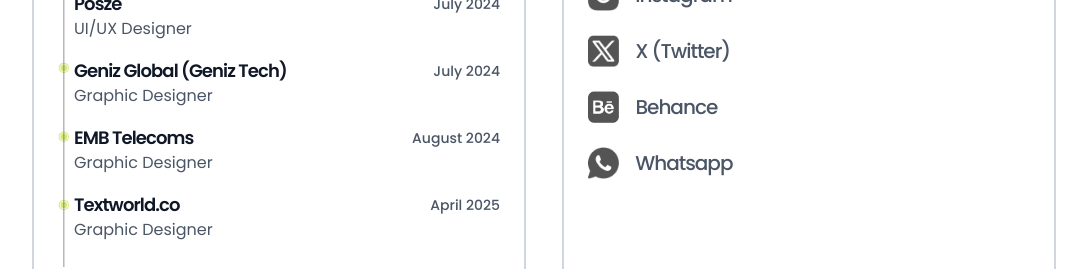
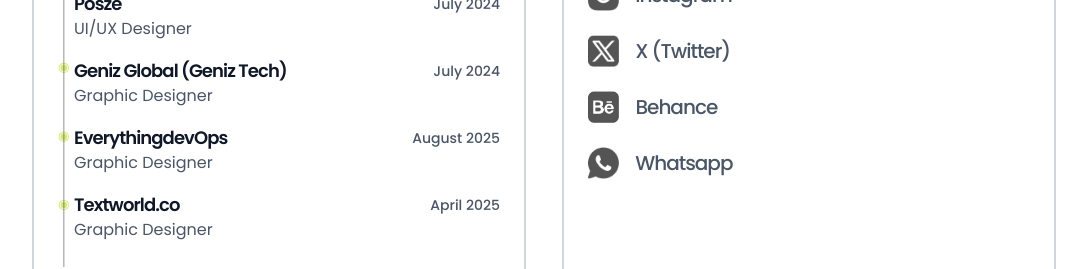
Before and after one commit to Forsyth01/Emgee-Portfolio-Website, a React (Vite) app: page / in a window 1280 px wide. Shown: the part 3400-3669 px from the top of the page, without its empty margins (96-1183 px from the left). Built offline with nearby package versions, Linux system fonts and the light colour scheme.

Commit message:
new commit

```diff
--- a/src/components/WorkExperience.jsx
+++ b/src/components/WorkExperience.jsx
@@ -26,8 +26,8 @@
       role: "Graphic Designer",
     },
     {
-      title: "EMB Telecoms",
-      date: "August 2024 ",
+      title: "EverythingdevOps",
+      date: "August 2025 ",
       role: "Graphic Designer",
     },
     {
```
